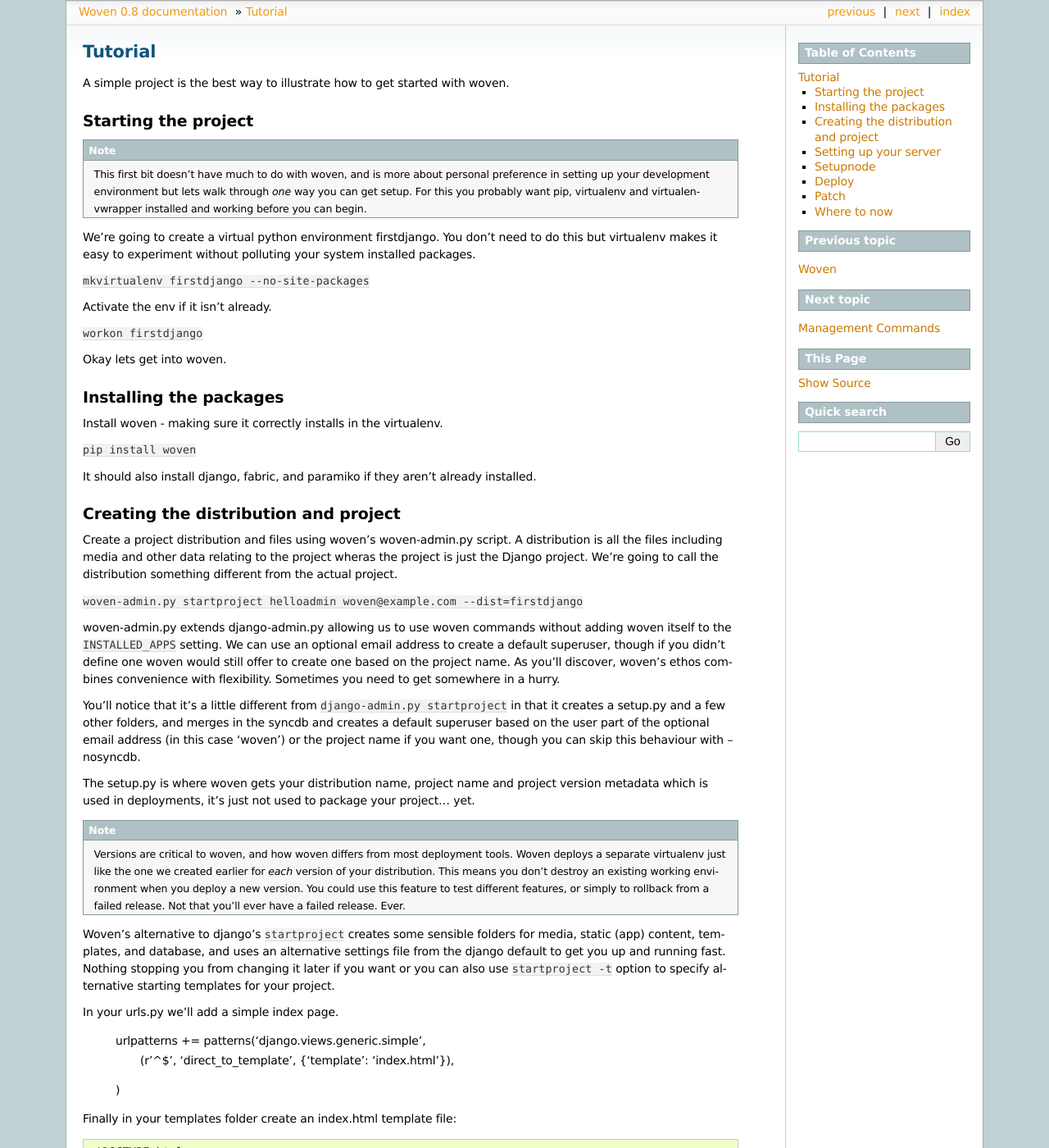
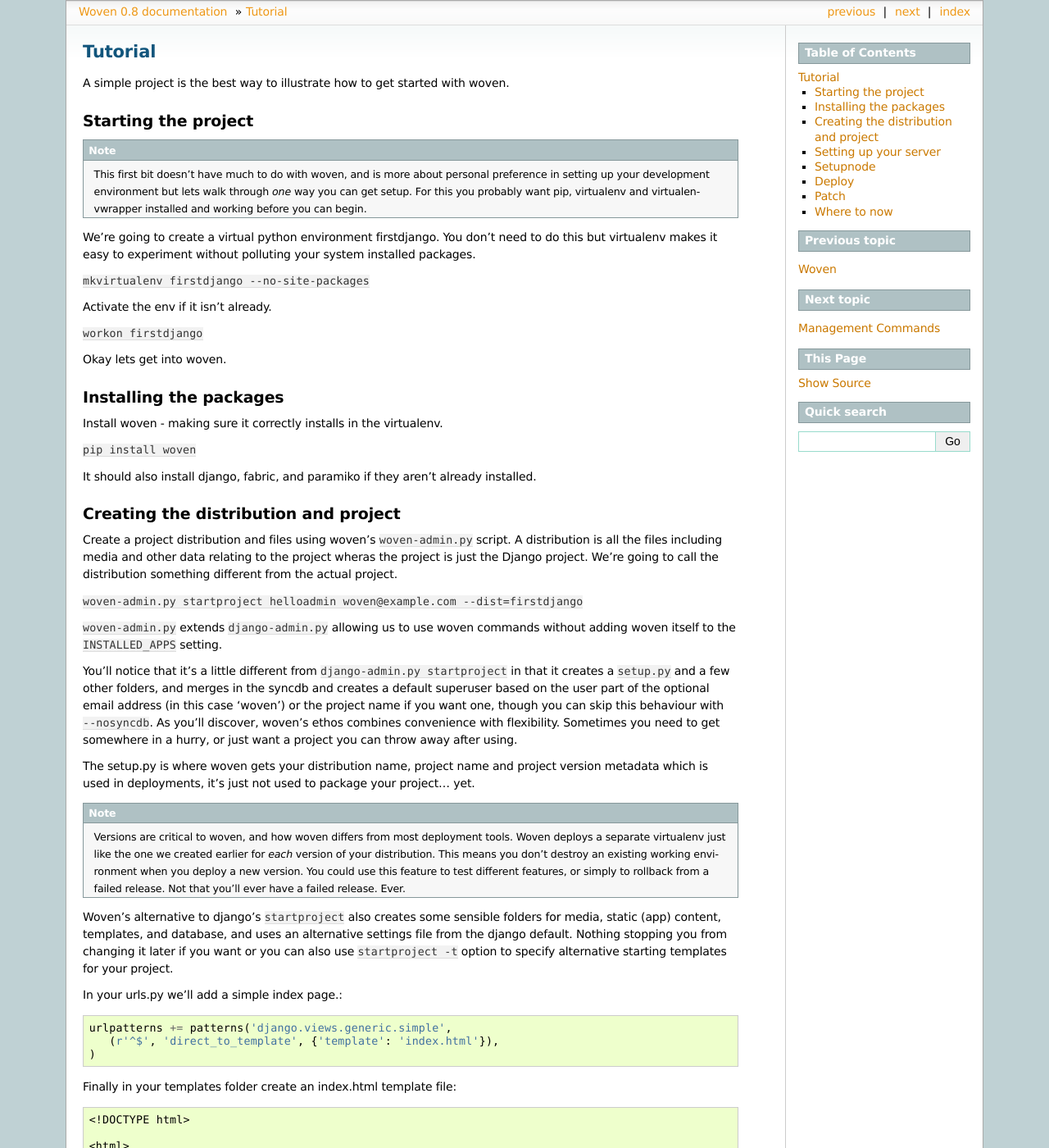
Before and after one commit to bretth/woven, a Sphinx documentation site: the page built from docs/tutorial.rst, in a window 1280 px wide and 1400 px high. Shown: the whole window at 82% size. Built offline with Sphinx 7.4.7, drawn with Linux system fonts in a browser that asks for light colours; pages that are not in the unit, such as notebooks, are missing from menus; some of the changed text lies outside the part shown.

Commit message:
minor doc changes

```diff
--- a/INSTALL.txt
+++ b/INSTALL.txt
@@ -2,6 +2,6 @@
 
     ``pip install woven``
 
-You may also want to install the following recommended packages::
+You may also want to install the following recommended packages:
 
     ``pip install south``
--- a/docs/main.rst
+++ b/docs/main.rst
@@ -38,7 +38,7 @@
 
 To use Woven you must have root access to a linux host or vm. Woven has currently been tested on Ubuntu >= 10.04.
 
-Woven uses a custom ``woven-admin.py`` script that serves to replace django-admin.py and manage.py in your development environment, and allows you to use woven commands without adding woven to your installed apps.
+Woven uses a custom ``woven-admin.py`` script that serves to replace ``django-admin.py`` and ``manage.py`` in your development environment, and allows you to use woven commands without adding woven to your installed apps.
 
 Run ``woven-admin.py startproject`` which will create a basic django project distribution layout.
 
@@ -78,7 +78,6 @@
 
 To add custom functionality to a woven deployment create a ``deploy.py`` file in your project or django app, and define any of the following.
 
-Hooks execute in a project, app, woven order of precedence. Only one hook per function will execute. A project scope hook for instance will override the same function at app or provided by woven itself.
 
 Post install package
 ---------------------
@@ -96,6 +95,8 @@
 -----------
 
 ``def post_deploy()`` executes at the end of deployment of your project but prior to activation.
+
+Hooks execute in a project, app, woven order of precedence. Only one hook per function will execute. A project scope hook for instance will override the same function at app or provided by woven itself.
 
 Multiple Sites
 ==============
--- a/docs/tutorial.rst
+++ b/docs/tutorial.rst
@@ -32,13 +32,13 @@
 Creating the distribution and project
 --------------------------------------
 
-Create a project distribution and files using woven's woven-admin.py script. A distribution is all the files including media and other data relating to the project wheras the project is just the Django project. We're going to call the distribution something different from the actual project.
+Create a project distribution and files using woven's ``woven-admin.py`` script. A distribution is all the files including media and other data relating to the project wheras the project is just the Django project. We're going to call the distribution something different from the actual project.
 
 ``woven-admin.py startproject helloadmin woven@example.com --dist=firstdjango``
 
-woven-admin.py extends django-admin.py allowing us to use woven commands without adding woven itself to the ``INSTALLED_APPS`` setting. We can use an optional email address to create a default superuser, though if you didn't define one woven would still offer to create one based on the project name. As you'll discover, woven's ethos combines convenience with flexibility. Sometimes you need to get somewhere in a hurry.
+``woven-admin.py`` extends ``django-admin.py`` allowing us to use woven commands without adding woven itself to the ``INSTALLED_APPS`` setting.
 
-You'll notice that it's a little different from ``django-admin.py startproject`` in that it creates a setup.py and a few other folders, and merges in the syncdb and creates a default superuser based on the user part of the optional email address (in this case 'woven') or the project name if you want one, though you can skip this behaviour with --nosyncdb.
+You'll notice that it's a little different from ``django-admin.py startproject`` in that it creates a ``setup.py`` and a few other folders, and merges in the syncdb and creates a default superuser based on the user part of the optional email address (in this case 'woven') or the project name if you want one, though you can skip this behaviour with ``--nosyncdb``. As you'll discover, woven's ethos combines convenience with flexibility. Sometimes you need to get somewhere in a hurry, or just want a project you can throw away after using.
 
 The setup.py is where woven gets your distribution name, project name and project version metadata which is used in deployments, it's just not used to package your project... yet.
 
@@ -46,9 +46,9 @@
 
    Versions are critical to woven, and how woven differs from most deployment tools. Woven deploys a separate virtualenv just like the one we created earlier for *each* version of your distribution. This means you don't destroy an existing working environment when you deploy a new version. You could use this feature to test different features, or simply to rollback from a failed release. Not that you'll ever have a failed release. Ever.
 
-Woven's alternative to django's ``startproject`` creates some sensible folders for media, static (app) content, templates, and database, and uses an alternative settings file from the django default to get you up and running fast. Nothing stopping you from changing it later if you want or you can also use ``startproject -t`` option to specify alternative starting templates for your project.
+Woven's alternative to django's ``startproject`` also creates some sensible folders for media, static (app) content, templates, and database, and uses an alternative settings file from the django default. Nothing stopping you from changing it later if you want or you can also use ``startproject -t`` option to specify alternative starting templates for your project.
 
-In your urls.py we'll add a simple index page.
+In your urls.py we'll add a simple index page.::
 
    urlpatterns += patterns('django.views.generic.simple',
       (r'^$', 'direct_to_template', {'template': 'index.html'}),
```
Also changed, not shown: other parts of docs/tutorial.rst (+1 -1 lines).
